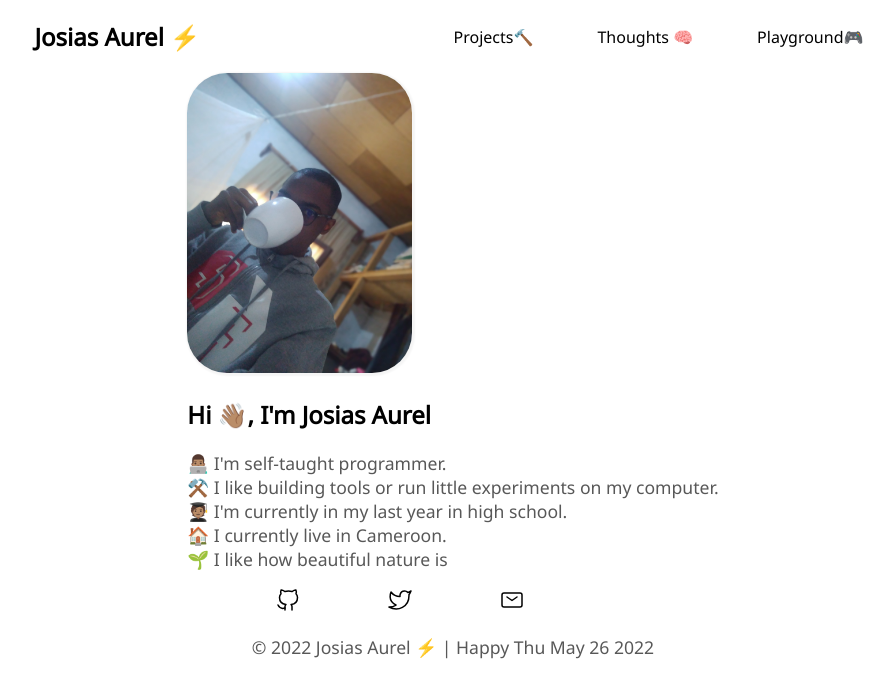
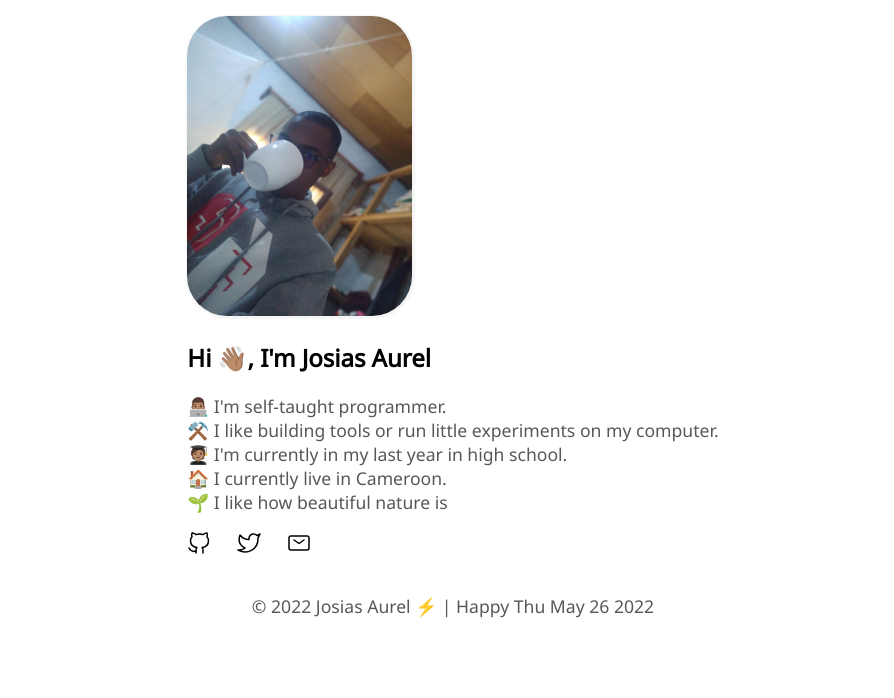
Before and after one commit to JosiasAurel/webspace, a Next.js app: page / in a window 1280 px wide. Shown: the top 698 px of the page, without its empty margins (187-1081 px from the left). Built offline with nearby package versions, Linux system fonts and the light colour scheme.

Commit message:
center social icons at start

```diff
--- a/pages/index.tsx
+++ b/pages/index.tsx
@@ -20,8 +20,8 @@ const Index: React.FC<Props> = (props): JSX.Element => {
             <Head>
                 <title>Josias Aurel</title>
             </Head>
-            <Header />
-            <main className={styles.profile}>
+            <main>
+                <div className={styles.profile}>
                     <Profile name="Josias" imagePath="/josias.jpg" />
                     <h2> Hi 👋🏽, I'm Josias Aurel</h2>
                     <p>
@@ -35,6 +35,7 @@ const Index: React.FC<Props> = (props): JSX.Element => {
                         <br />
                         🌱 I like how beautiful nature is
                     </p>
+                </div>
                 <span>
                     <a href="https://github.com/JosiasAurel">
                         <svg width="24" height="24" stroke-width="1.5" viewBox="0 0 24 24" fill="none" xmlns="http://www.w3.org/2000/svg">
--- a/styles/index.module.css
+++ b/styles/index.module.css
@@ -14,12 +14,23 @@
     color: rgb(88, 88, 88);
 }
 
-.homePage span{
+.homePage main {
+  margin: 1em 0;
+  display: flex;
+  flex-direction: column;
+  justify-content: space-evenly;
+  align-items: flex-start;
+}
+
+.homePage span {
   display: flex;
   flex-direction: row;
   justify-content: space-evenly;
   align-items: center;
-  width: 80%;
+}
+
+.homePage span * {
+  margin: 0 0.8em 0 0;
 }
 
 .labProjectPage {
```
Lines whose indentation alone changed are shown as unchanged.
